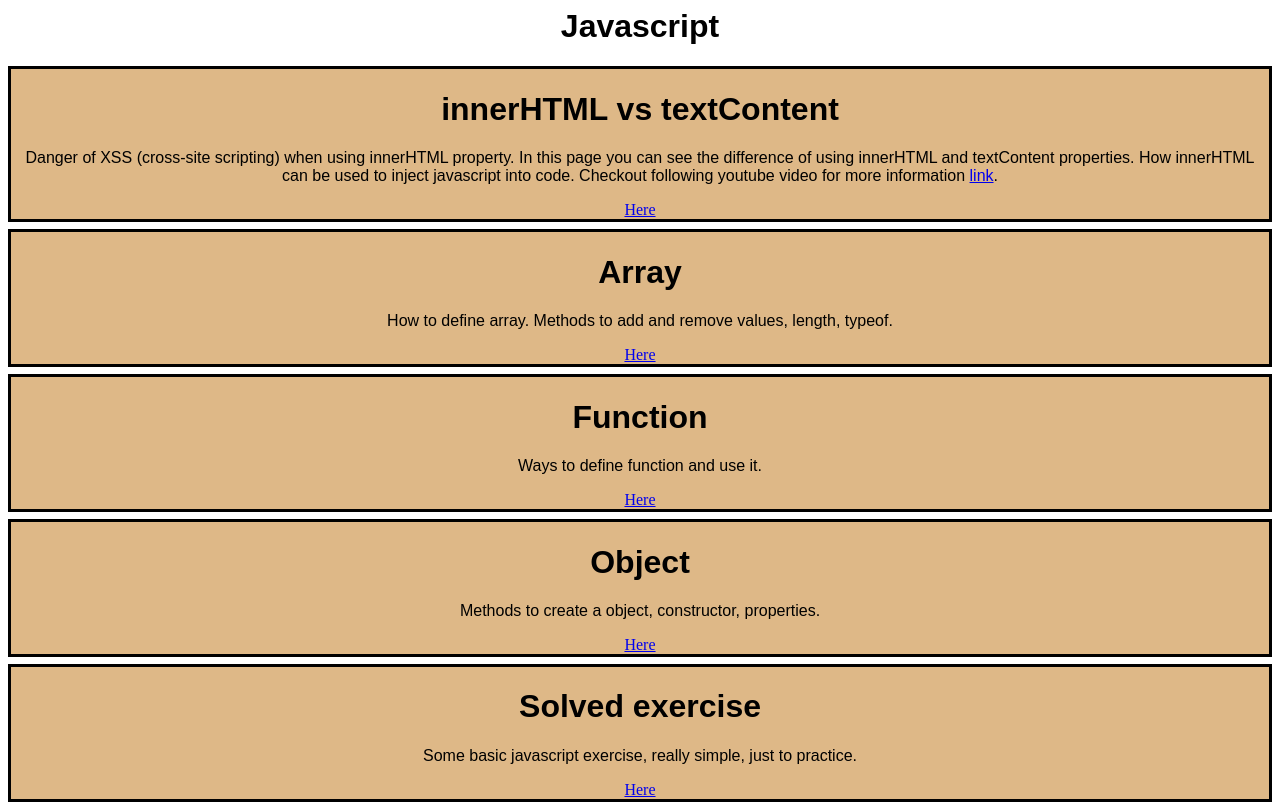
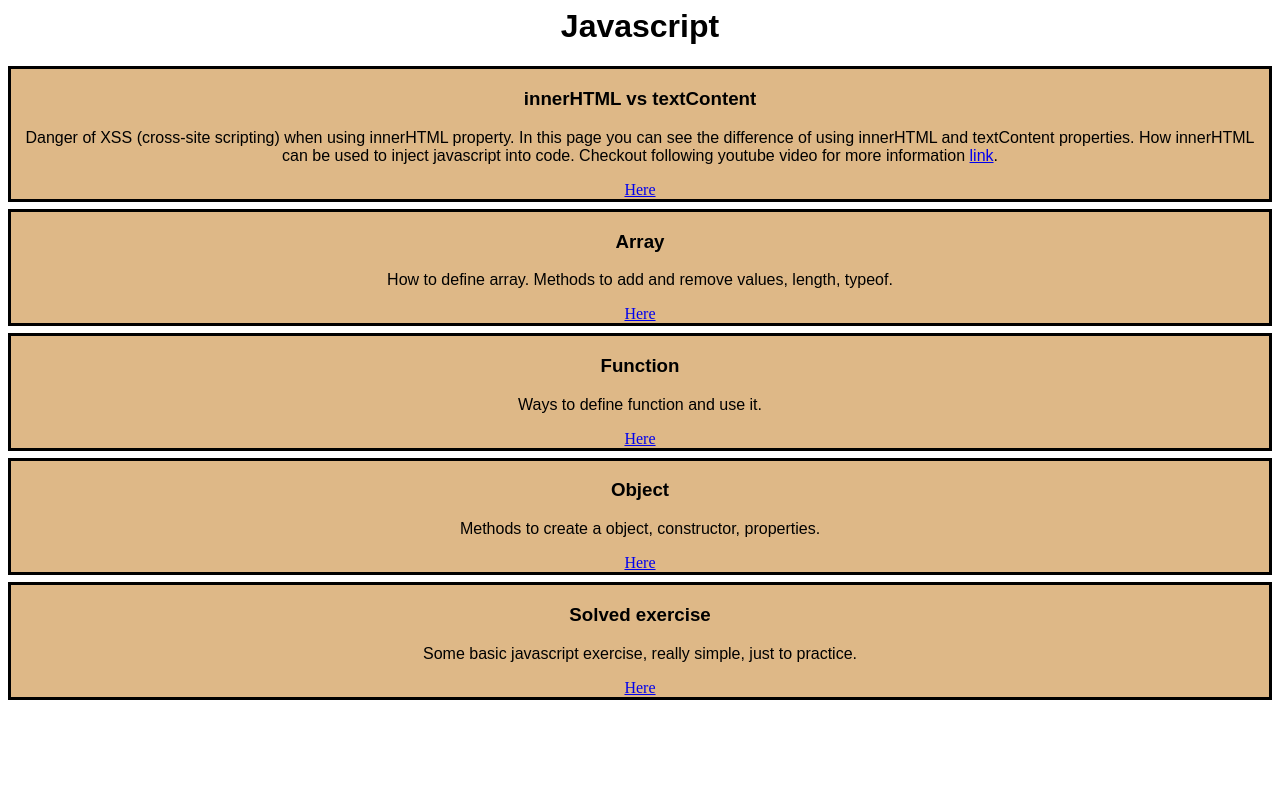
Before and after one commit to gaofeng-yin/javascript-tutorial, a plain HTML site: page mainPage.html in a window 1280 px wide. Drawn offline with Linux system fonts and the light colour scheme.

Commit message:
h1 to h3

```diff
--- a/css/makeup.css
+++ b/css/makeup.css
@@ -15,6 +15,6 @@
 }
 
 
-h1,p{
+h1, h3, p{
     font-family: sans-serif;
 }
--- a/mainPage.html
+++ b/mainPage.html
@@ -9,33 +9,43 @@
     </div>
 
     <div class="contentMainPage">
-    <h1>innerHTML vs textContent</h1>
+    <h3>innerHTML vs textContent</h3>
+
     <p>Danger of XSS (cross-site scripting) when using innerHTML property. In this page you can see the difference of using innerHTML and textContent properties.
         How innerHTML can be used to inject javascript into code. Checkout following youtube video for more information <a href="https://www.youtube.com/watch?v=cbmBDiR6WaY" target="blank"> link</a>.</p>
+
     <a href="innetVStextcont.html"><span>Here<span></a>
     </div>
 
     <div class="contentMainPage">
-    <h1>Array</h1>
+    <h3>Array</h3>
+
     <p>How to define array. Methods to add and remove values, length, typeof.</p>
+
     <a href="array.html"><span>Here<span></a>
     </div>
 
     <div class="contentMainPage">
-    <h1>Function</h1>
+    <h3>Function</h3>
+
     <p>Ways to define function and use it.</p>
+
     <a href="function.html"><span>Here<span></a>
     </div>
 
     <div class="contentMainPage">
-    <h1>Object</h1>
+    <h3>Object</h3>
+
     <p>Methods to create a object, constructor, properties.</p>
+
     <a href="object.html"><span>Here<span></a>
     </div>
 
     <div class="contentMainPage">
-    <h1>Solved exercise</h1>
+    <h3>Solved exercise</h3>
+
     <p>Some basic javascript exercise, really simple, just to practice.</p>
+
     <a href="exercise.html"><span>Here<span></a>
     </div>
 </body>
```
